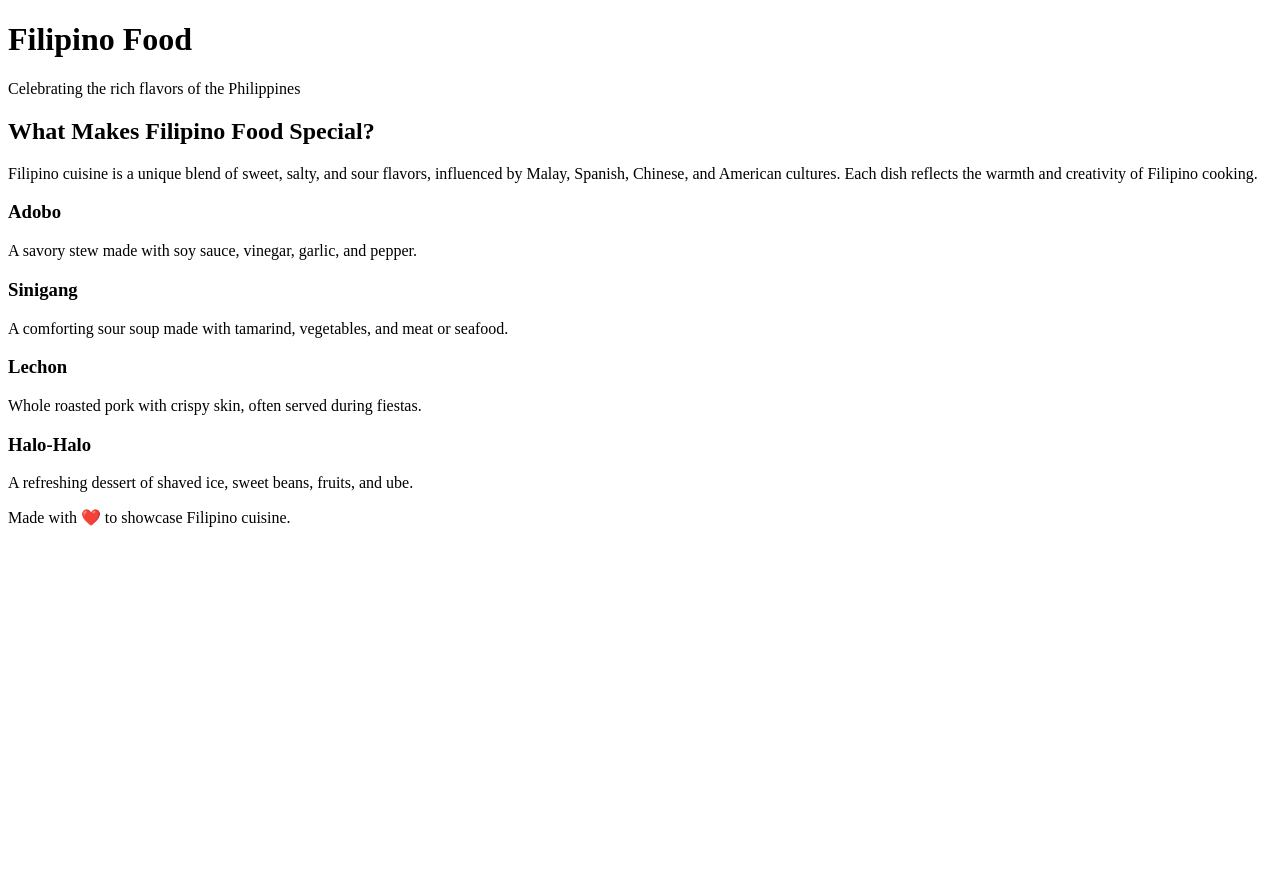
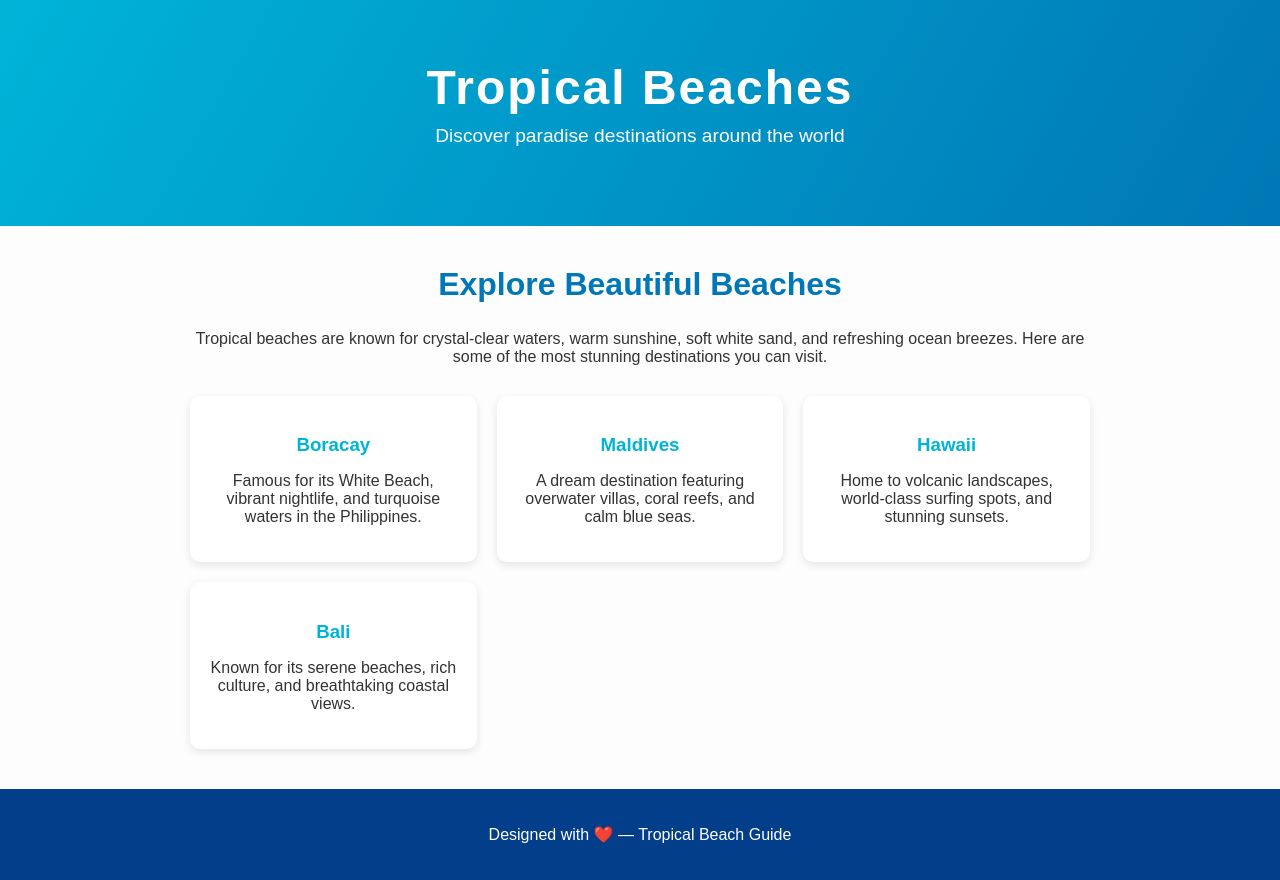
Before and after one commit to zyphryldanemagaway/Website, a plain HTML site: page index.html in a window 1280 px wide. Before the commit the page ends 800 px from the top, so only its background shows below. Drawn offline with Linux system fonts and the light colour scheme.

Commit message:
Update index.html

```diff
--- a/index.html
+++ b/index.html
@@ -1,52 +1,124 @@
 <!DOCTYPE html>
 <html lang="en">
 <head>
-    <meta charset="UTF-8" />
-    <meta name="viewport" content="width=device-width, initial-scale=1.0" />
-    <title>Filipino Food</title>
+    <meta charset="UTF-8">
+    <meta name="viewport" content="width=device-width, initial-scale=1.0">
+    <title>Tropical Beaches</title>
 
-    <link rel="stylesheet" href="style.css" />
+    <style>
+        body {
+            margin: 0;
+            font-family: Arial, sans-serif;
+            background: #fdfdfd;
+            color: #333;
+        }
+
+        header {
+            background: linear-gradient(120deg, #00b4d8, #0077b6);
+            color: white;
+            text-align: center;
+            padding: 60px 20px;
+        }
+
+        header h1 {
+            margin: 0;
+            font-size: 3rem;
+            letter-spacing: 2px;
+        }
+
+        header p {
+            margin-top: 10px;
+            font-size: 1.2rem;
+        }
+
+        .section {
+            max-width: 900px;
+            margin: 40px auto;
+            padding: 0 20px;
+            text-align: center;
+        }
+
+        .section h2 {
+            color: #0077b6;
+            font-size: 2rem;
+        }
+
+        .cards {
+            display: grid;
+            grid-template-columns: repeat(auto-fit, minmax(260px, 1fr));
+            gap: 20px;
+            margin-top: 30px;
+        }
+
+        .card {
+            background: white;
+            border-radius: 10px;
+            padding: 20px;
+            box-shadow: 0 3px 8px rgba(0,0,0,0.1);
+            transition: 0.3s;
+        }
+
+        .card:hover {
+            transform: translateY(-5px);
+            box-shadow: 0 6px 15px rgba(0,0,0,0.15);
+        }
+
+        .card h3 {
+            color: #00b4d8;
+            margin-bottom: 10px;
+        }
+
+        footer {
+            background: #023e8a;
+            color: white;
+            text-align: center;
+            padding: 20px;
+            margin-top: 40px;
+        }
+    </style>
 </head>
 
 <body>
+
     <header>
-        <h1>Filipino Food</h1>
-        <p>Celebrating the rich flavors of the Philippines</p>
+        <h1>Tropical Beaches</h1>
+        <p>Discover paradise destinations around the world</p>
     </header>
 
-    <section class="intro">
-        <h2>What Makes Filipino Food Special?</h2>
+    <div class="section">
+        <h2>Explore Beautiful Beaches</h2>
         <p>
-            Filipino cuisine is a unique blend of sweet, salty, and sour flavors,
-            influenced by Malay, Spanish, Chinese, and American cultures.
-            Each dish reflects the warmth and creativity of Filipino cooking.
+            Tropical beaches are known for crystal-clear waters, warm sunshine,
+            soft white sand, and refreshing ocean breezes. Here are some of the
+            most stunning destinations you can visit.
         </p>
-    </section>
 
-    <section class="food-grid">
+        <div class="cards">
             <div class="card">
-            <h3>Adobo</h3>
-            <p>A savory stew made with soy sauce, vinegar, garlic, and pepper.</p>
+                <h3>Boracay</h3>
+                <p>Famous for its White Beach, vibrant nightlife, and turquoise waters in the Philippines.</p>
             </div>
 
             <div class="card">
-            <h3>Sinigang</h3>
-            <p>A comforting sour soup made with tamarind, vegetables, and meat or seafood.</p>
+                <h3>Maldives</h3>
+                <p>A dream destination featuring overwater villas, coral reefs, and calm blue seas.</p>
             </div>
 
             <div class="card">
-            <h3>Lechon</h3>
-            <p>Whole roasted pork with crispy skin, often served during fiestas.</p>
+                <h3>Hawaii</h3>
+                <p>Home to volcanic landscapes, world-class surfing spots, and stunning sunsets.</p>
             </div>
 
             <div class="card">
-            <h3>Halo-Halo</h3>
-            <p>A refreshing dessert of shaved ice, sweet beans, fruits, and ube.</p>
+                <h3>Bali</h3>
+                <p>Known for its serene beaches, rich culture, and breathtaking coastal views.</p>
             </div>
-    </section>
+        </div>
+    </div>
 
     <footer>
-        <p>Made with ❤️ to showcase Filipino cuisine.</p>
+        <p>Designed with ❤️ — Tropical Beach Guide</p>
     </footer>
+
 </body>
 </html>
```
Lines whose indentation alone changed are shown as unchanged.
